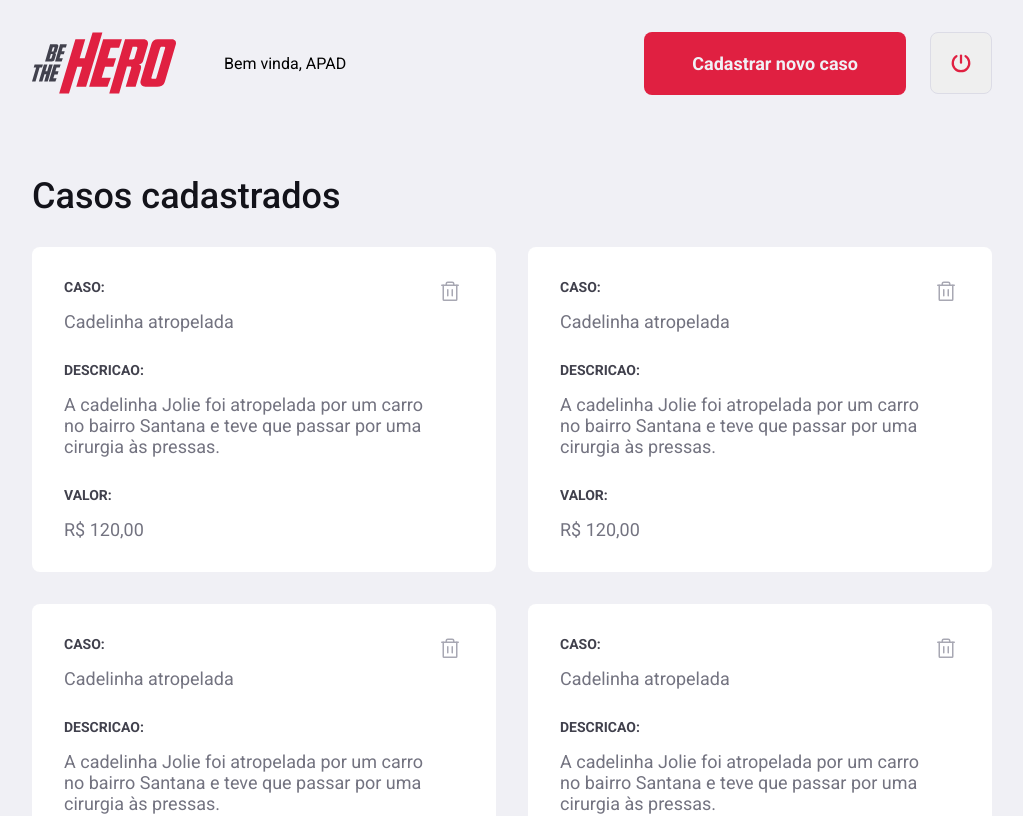
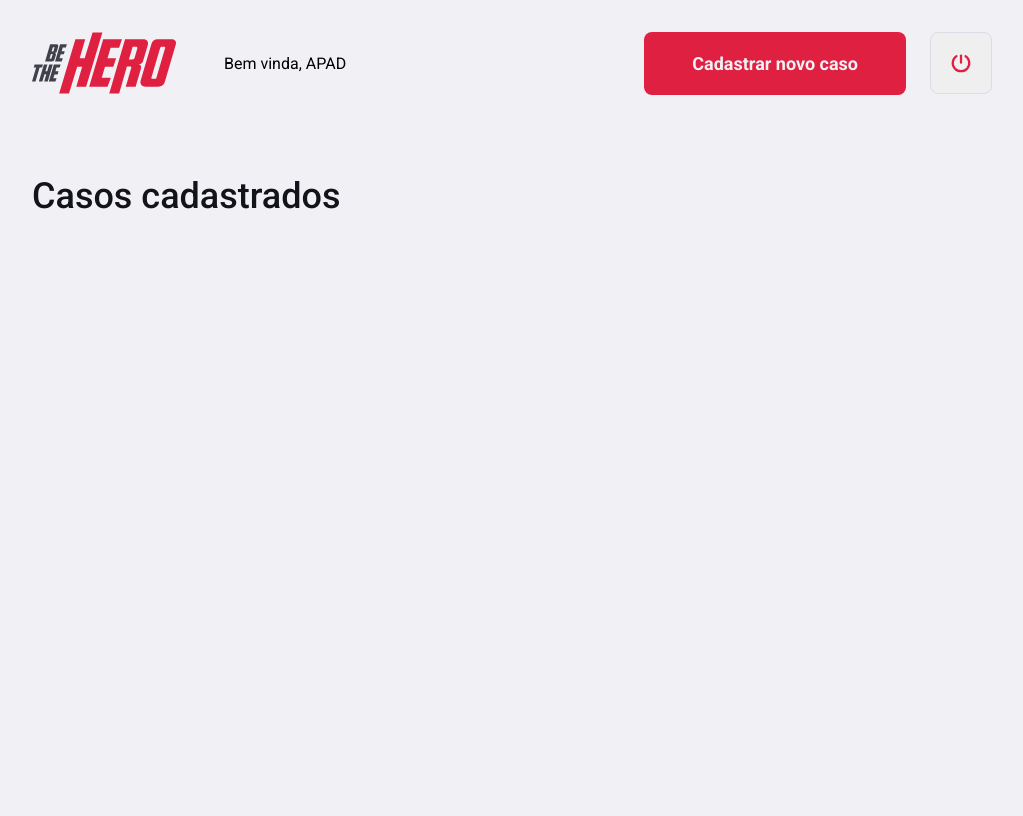
Before and after one commit to GustavoSilv4/BeTheHero-Rocketseat, a React (Vite) app: page /home in a window 1280 px wide. Shown: the top 816 px of the page, without its empty margins (128-1151 px from the left). Built offline with nearby package versions, Linux system fonts and the light colour scheme.

Commit message:
feat: rendering the cases with their properties

```diff
--- a/src/pages/Home/index.tsx
+++ b/src/pages/Home/index.tsx
@@ -6,9 +6,11 @@ import { CaseCard } from '../../components/CaseCard'
 import { useNavigate } from 'react-router-dom'
 import { useContext } from 'react'
 import { UserContext } from '../../contexts/UserContext'
+import { CaseContext } from '../../contexts/CaseContext'
 
 export function Home() {
   const { userLogout } = useContext(UserContext)
+  const { cases } = useContext(CaseContext)
 
   const navigate = useNavigate()
 
@@ -35,11 +37,9 @@ export function Home() {
       <CasesContainer>
         <h1>Casos cadastrados</h1>
         <CasesBox>
-          <CaseCard />
-          <CaseCard />
-          <CaseCard />
-          <CaseCard />
-          <CaseCard />
+          {cases.map((c) => (
+            <CaseCard key={c.id} id={c.id} title={c.title} description={c.description} value={c.value} />
+          ))}
         </CasesBox>
       </CasesContainer>
     </Container>
```
